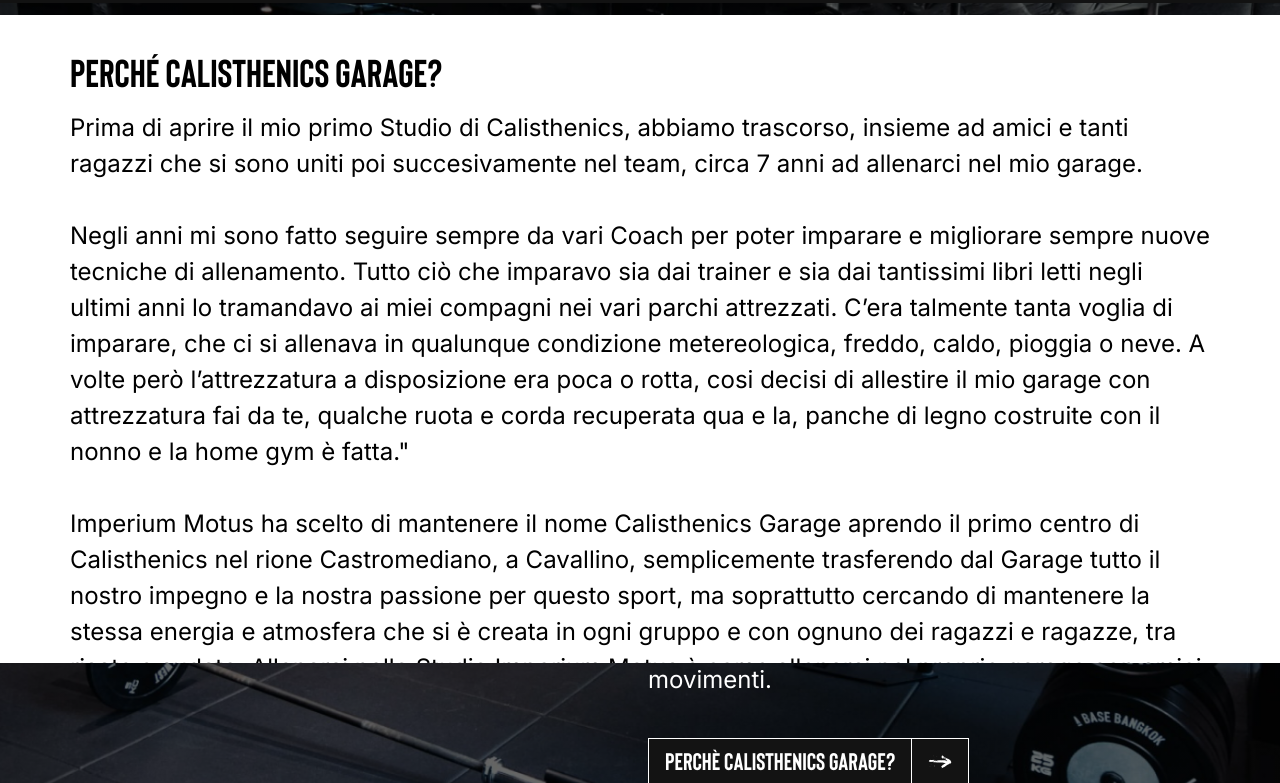
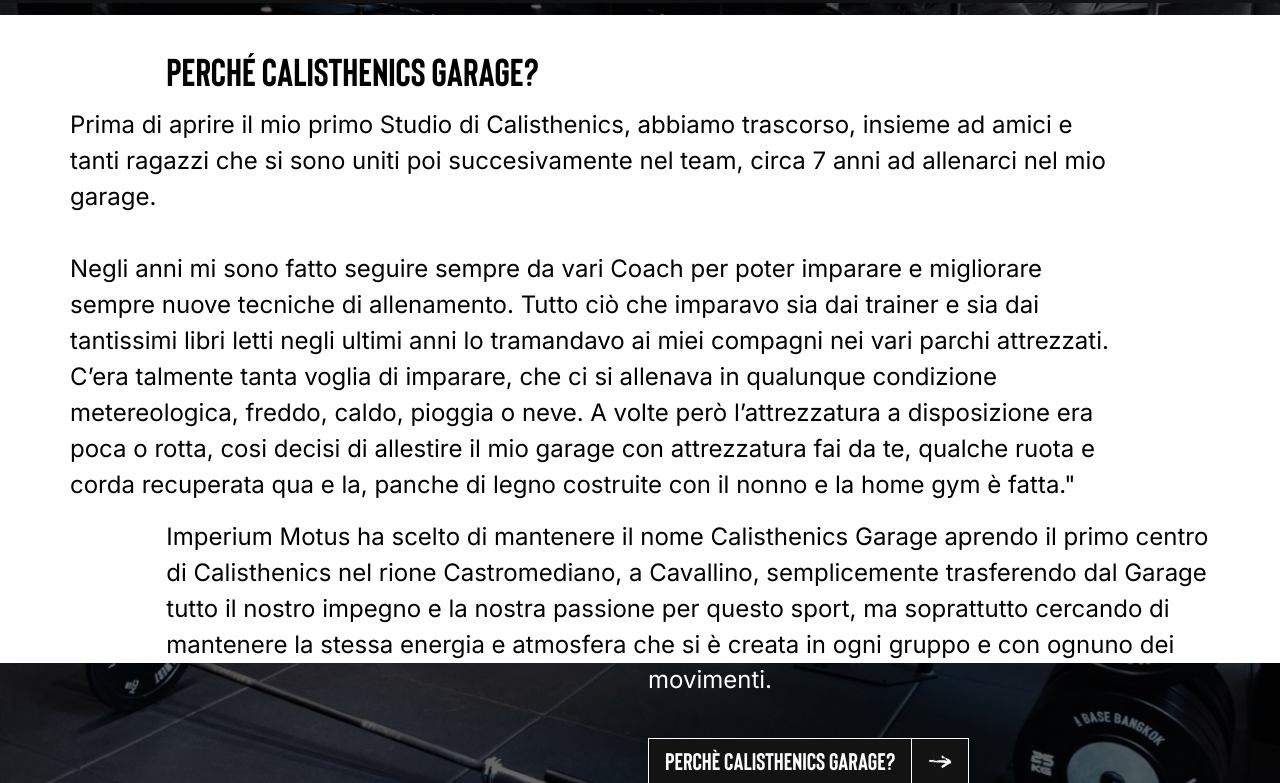
Before and after one commit to andreaselmi/IMPERIUM_MOTUS, a React (Create React App) app: page / in a window 1280 px wide. Shown: the part 937-1720 px from the top of the page. Built offline with nearby package versions, Linux system fonts and the light colour scheme.

Commit message:
add responsive behavior to modal

```diff
--- a/src/components/Modal/Modal.module.scss
+++ b/src/components/Modal/Modal.module.scss
@@ -11,11 +11,11 @@
   cursor: pointer;
 }
 
-.contentHeader, .content {
+.contentHeader {
   grid-column: col-start / span 12;
 
-  &.content {
-    line-height: 150%;
+  @include respond-to("desktopSmall") {
+    grid-column: col-start 2 / span 10;
   }
 }
 
@@ -52,6 +52,7 @@
 
 .modalContentContainer {
   padding: 40px 0;
+  line-height: 150%;
 }
 
 .open {
@@ -80,12 +81,30 @@
   top: -10px;
 }
 
+.firstSectionText, .secondSectionText {
+
+  grid-column: col-start / span 12;
+
+  &.firstSectionText {
+    @include respond-to("desktopSmall") {
+      grid-column: col-start 1 / span 11;
+    }
+  }
+
+  &.secondSectionText {
+    @include respond-to("desktopSmall") {
+      grid-column: col-start 2 / span 11;
+    }
+  }
+}
+
+
 .footerContentContainer {
   background-color: #E1FF2C;
 }
 
 .footerTextContainer {
   position: relative;
-  top: -20px;
+  top: -40px;
   left: 20px
 }
--- a/src/components/Modal/Modal.tsx
+++ b/src/components/Modal/Modal.tsx
@@ -43,7 +43,7 @@
               />
             </header>
 
-            <div className={styles.content}>
+            <div className={styles.firstSectionText}>
               <Typography
                 variant={"paragraph"}
                 label={
@@ -57,16 +57,23 @@
                   'Negli anni mi sono fatto seguire sempre da vari Coach per poter imparare e migliorare sempre nuove tecniche di allenamento. Tutto ciò che imparavo sia dai trainer e sia dai tantissimi libri letti negli ultimi anni lo tramandavo ai miei compagni nei vari parchi attrezzati. C’era talmente tanta voglia di imparare, che ci si allenava in qualunque condizione metereologica, freddo, caldo, pioggia o neve. A volte però l’attrezzatura a disposizione era poca o rotta, cosi decisi di allestire il mio garage con attrezzatura fai da te, qualche ruota e corda recuperata qua e la, panche di legno costruite con il nonno e la home gym è fatta."'
                 }
               />
+            </div>
+            <br />
+            <div className={styles.secondSectionText}>
+              <Typography
+                variant={"paragraph"}
+                label={
+                  "Imperium Motus ha scelto di mantenere il nome Calisthenics Garage aprendo il primo centro di Calisthenics nel rione Castromediano, a Cavallino, semplicemente trasferendo dal Garage tutto il nostro impegno e la nostra passione per questo sport, ma soprattutto cercando di mantenere la stessa energia e atmosfera che si è creata in ogni gruppo e con ognuno dei ragazzi e ragazze, tra risate e sudate."
+                }
+              />
               <br />
               <Typography
                 variant={"paragraph"}
                 label={
-                  "Imperium Motus ha scelto di mantenere il nome Calisthenics Garage aprendo il primo centro di Calisthenics nel rione Castromediano, a Cavallino, semplicemente trasferendo dal Garage tutto il nostro impegno e la nostra passione per questo sport, ma soprattutto cercando di mantenere la stessa energia e atmosfera che si è creata in ogni gruppo e con ognuno dei ragazzi e ragazze, tra risate e sudate.\n" +
                   "Allenarsi nello Studio Imperium Motus è come allenarsi nel proprio garage con amici e amiche, ci piace coccolarvi facendovi sentire come se stesse a casa vostra e prefissare insieme degli obiettivi raggiungibili."
                 }
               />
               <br />
-
               <Typography variant={"paragraph"} label={"Ti aspetto."} />
             </div>
 
@@ -79,7 +86,7 @@
                     alt={"Virgolette"}
                   />
                   <Typography
-                    style={{ zIndex: 999 }}
+                    style={{ lineHeight: "150%" }}
                     variant={"quotes"}
                     label={
                       "NON DEVI ESSERE BRAVO PER INIZIARE,\n" +
```
